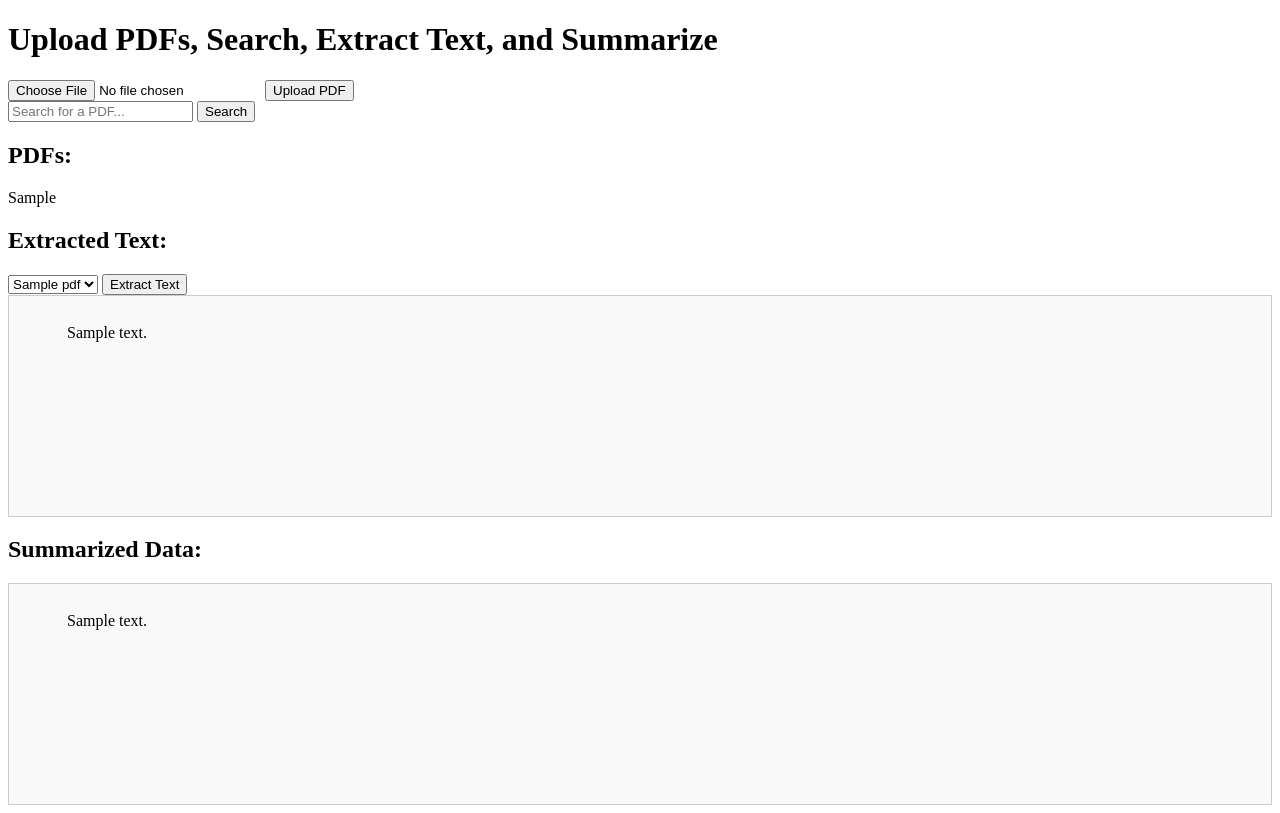
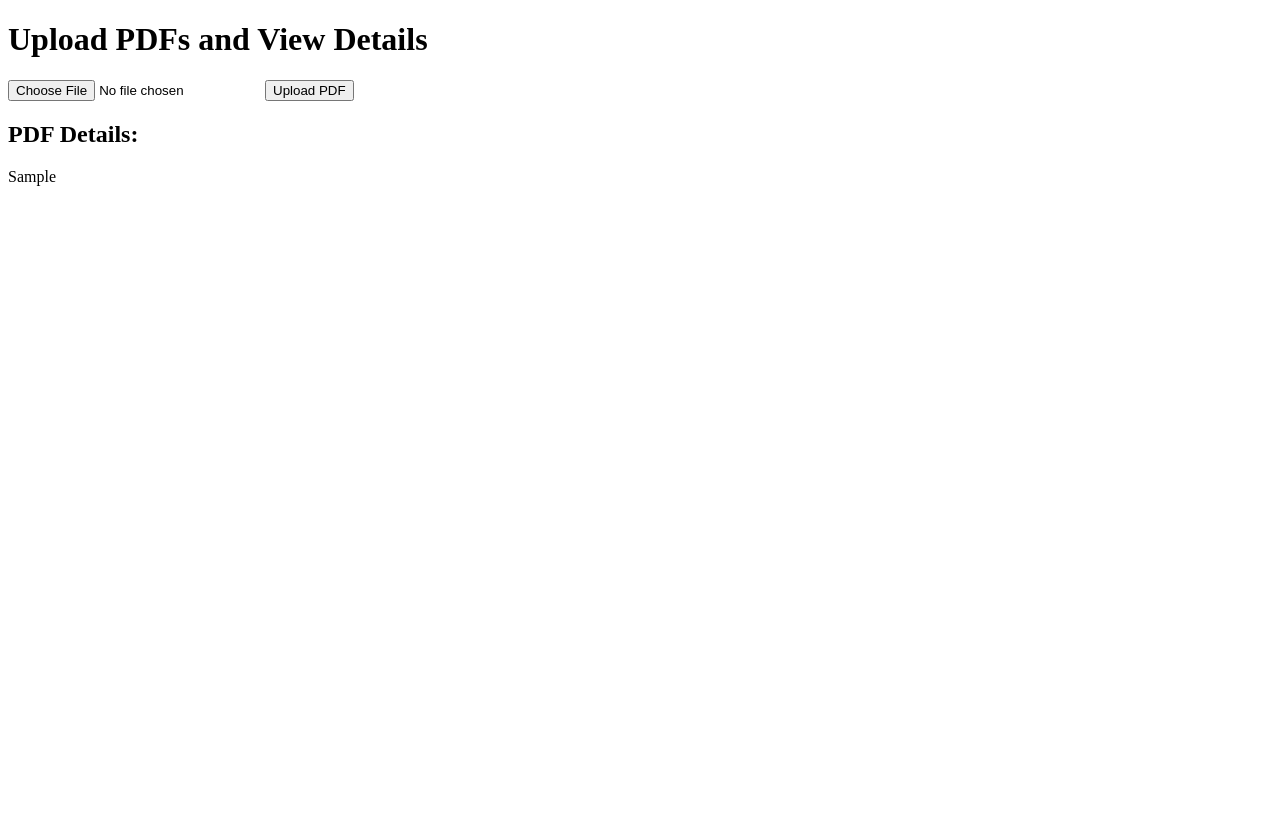
Before and after one commit to destiratnakomala/MA, a Flask app: template templates/pdf_extract.html in a window 1280 px wide. After the commit the page ends 186 px from the top, so only its background shows below. Run offline with Flask 2, Linux system fonts and the light colour scheme; the template is opened without the code that fills it: most values are stand-ins (such as "Sample title", 1, 10 or a date in 2020).

Commit message:
Update pdf_extract.html

```diff
--- a/templates/pdf_extract.html
+++ b/templates/pdf_extract.html
@@ -2,59 +2,18 @@
 <html lang="en">
 <head>
     <meta charset="UTF-8">
-    <title>Mahkamah Agung: NER & Summarization of Legal Documents</title>
-    <style>
-        .text-box {
-            border: 1px solid #ccc;
-            padding: 10px;
-            background-color: #f9f9f9;
-            height: 200px;
-            overflow-y: auto;
-            white-space: pre-wrap;
-        }
-    </style>
+    <title>PDF Overview</title>
 </head>
 <body>
-    <h1>Upload PDFs, Search, Extract Text, and Summarize</h1>
+    <h1>Upload PDFs and View Details</h1>
 
     <form action="/" method="post" enctype="multipart/form-data">
         <input type="file" name="file">
         <button type="submit">Upload PDF</button>
     </form>
 
-    <form action="/" method="get">
-        <input type="text" name="search_query" placeholder="Search for a PDF..." value="{{ search_query }}">
-        <button type="submit">Search</button>
-    </form>
-
-    <h2>PDFs:</h2>
+    <h2>PDF Details:</h2>
     {{ pdf_table|safe }}  <!-- Render the DataFrame as an HTML table -->
 
-    <h2>Extracted Text:</h2>
-    {% if filtered_pdfs %}
-        <form action="/" method="get">
-            <select name="selected_pdf">
-                {% for pdf in filtered_pdfs %}
-                    <option value="{{ pdf }}">{{ pdf }}</option>
-                {% endfor %}
-            </select>
-            <button type="submit">Extract Text</button>
-        </form>
-    {% endif %}
-
-    {% if extracted_text %}
-        <div class="text-box">  <!-- Styled box for text extraction -->
-            {{ extracted_text }}
-        </div>
-    {% endif %}
-
-    <h2>Summarized Data:</h2>
-    {% if summary_result %}
-        <div class="text-box">  <!-- Styled box for summarization result -->
-            {{ summary_result|safe }}  <!-- Render the HTML table with summarization data -->
-        </div>
-    {% else %}
-        <p>No summary result available.</p>
-    {% endif %}
 </body>
 </html>
```
